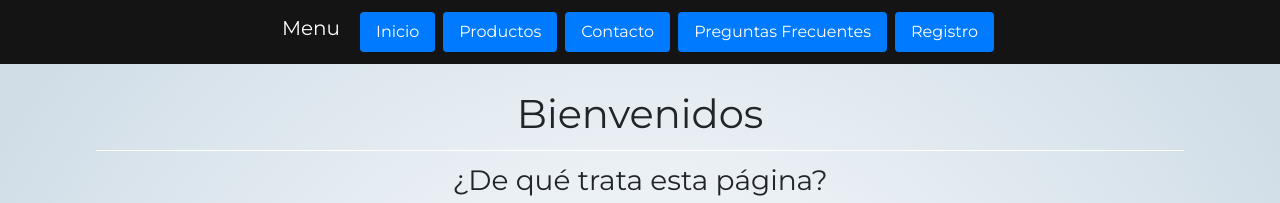
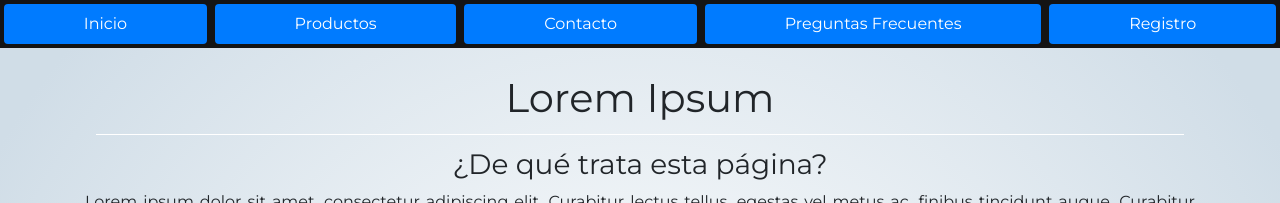
Before and after one commit to Hernan1Escudero/Pagina-de-productos--Escudero, a website: page index.html in a window 1280 px wide. Shown: the top 203 px of the page. Drawn offline with nearby package versions, Linux system fonts and the light colour scheme.

Commit message:
"seo etc"

```diff
--- a/index.html
+++ b/index.html
@@ -7,6 +7,7 @@
       name="viewport"
       content="width=device-width, initial-scale=1, shrink-to-fit=yes"
     />
+    <meta name="description" content="Un sitio donde puedes ofrecer tus cursos , clases o productos de una manera simple">
 
     <!-- Bootstrap CSS -->
     <link
@@ -16,7 +17,7 @@
       crossorigin="anonymous"
     />
     <link rel="stylesheet" href="css/style.css" />
-    <title>Principal</title>
+    <title>Lorem Ipsum</title>
   </head>
 
   <body class="bodyAsContainer">
@@ -31,20 +32,17 @@
     ></script>
 
  <!-- ----------------------------- NAV Menu---------------- -->
-    <div>
-    <nav class="navbar   sticky-top navbar-expand justify-content-center  ">
-  <h2  class= "navbar-brand ">Menu</h2>
 
-      <ul  class="nav nav-pills ">
+    <nav class="">
 
-
+      <ul  class="nav nav-pills nav-fill sticky-top p-0   ">
 
 
          <li class="nav-item  "><a class="nav-link active m-1 " href="" >Inicio</a></li>
          <li class="nav-item "><a class="nav-link active m-1" href="html/products.html">Productos</a></li>
-          <li class="nav-item  "><a class="nav-link active m-1" href="html/products.html">Contacto</a></li>
+          <li class="nav-item "><a class="nav-link active m-1" href="html/contact.html">Contacto</a></li>
 
-          <li class="nav-item " ><a class="nav-link active m-1" href="html/frequently_asked.html">Preguntas Frecuentes</a></li>
+          <li class="nav-item  " ><a class="nav-link active m-1" href="html/frequently_asked.html">Preguntas Frecuentes</a></li>
           <li class="nav-item  "><a  class="nav-link active m-1" href="html/register.html ">Registro</a></li>
 
 
@@ -57,7 +55,7 @@
     <main class=" ">
 
 
-      <h1 class="text-center">Bienvenidos</h1>
+      <h1 class="text-center">Lorem Ipsum</h1>
 
       <hr class="half">
 
@@ -81,7 +79,7 @@
               </p>
               <div class="row">
                 <img
-                  class="col imageChicken  p-0"
+                  class="col  imageChicken  p-0"
                   src="img/pequeño_pollo.jpg"
                   alt="logo con forma de pollito que dice lorem ipsum"
                 />
```
